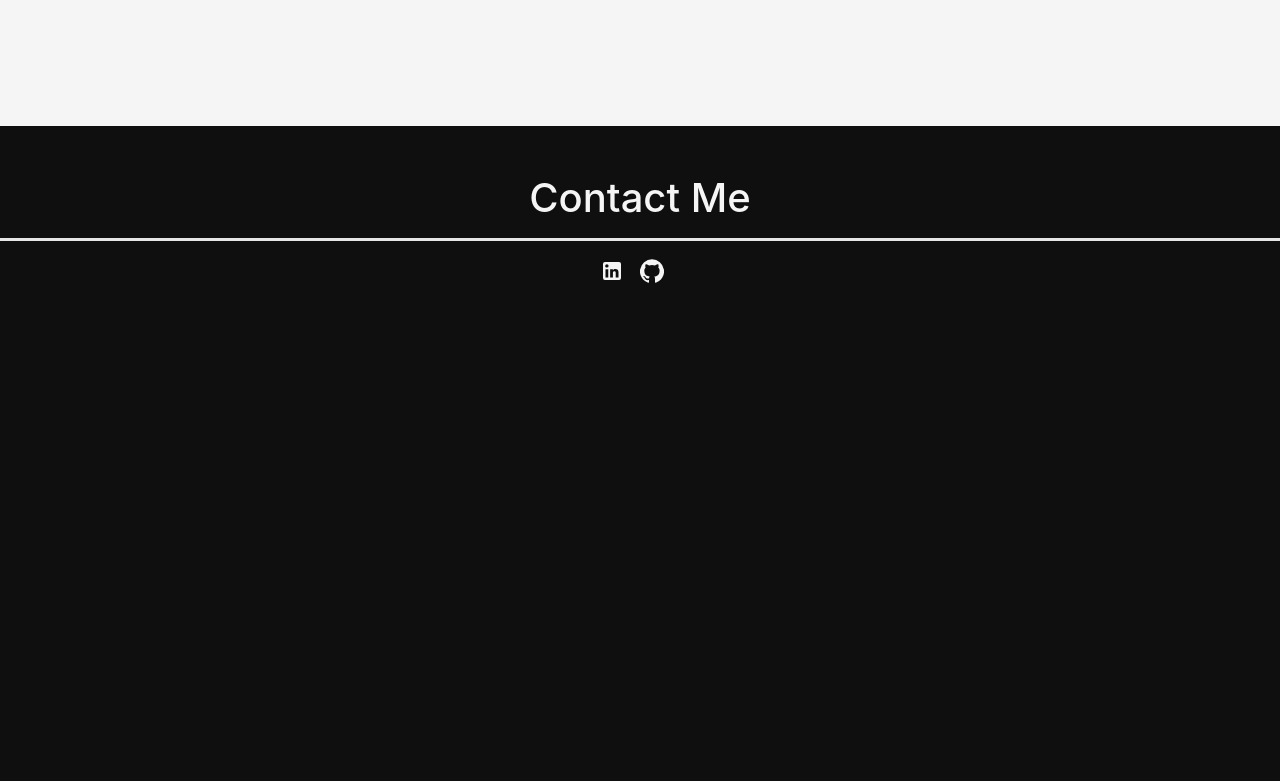
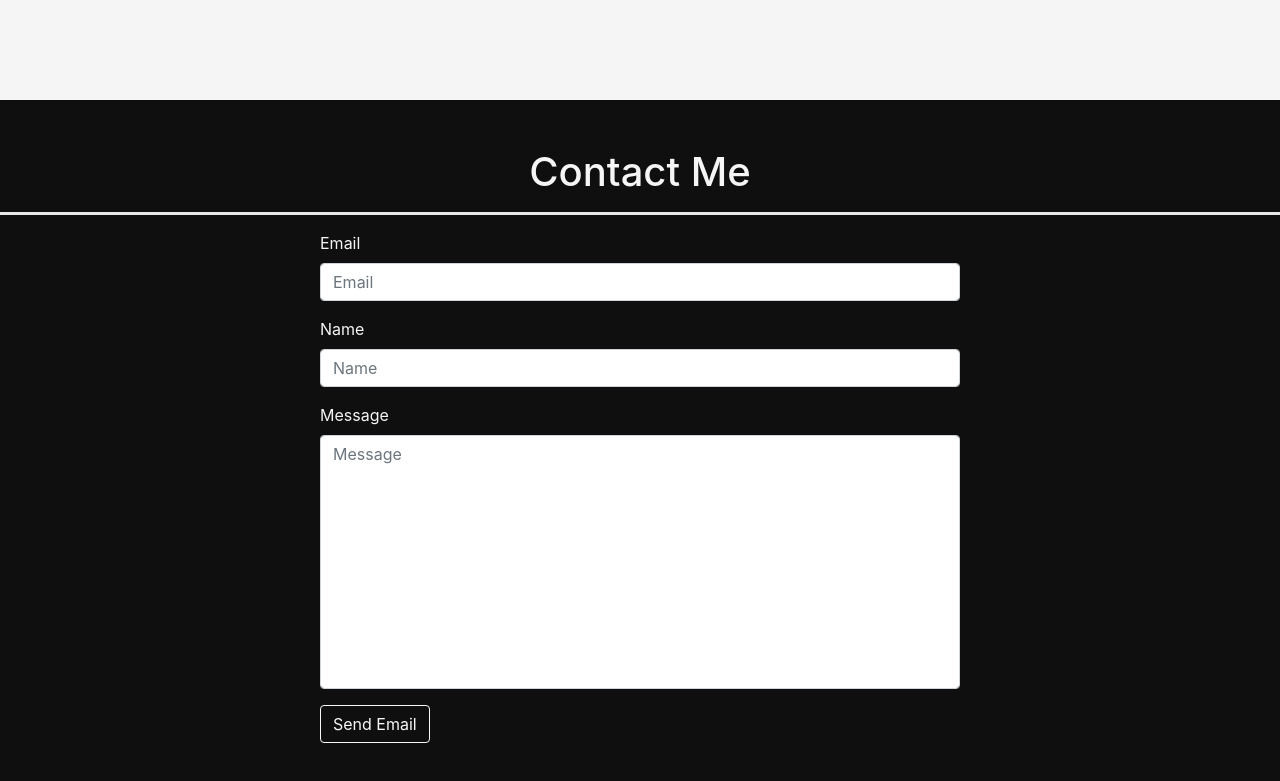
Before and after one commit to Typical-Joey/Portfolio, a React (Create React App) app: page / in a window 1280 px wide. Shown: the part 2007-2788 px from the top of the page. Before the commit the page ends 2370 px from the top, so only its background shows below. Built offline with nearby package versions, Linux system fonts and the light colour scheme.

Commit message:
Set up contact form, and emails send to me

```diff
--- a/package.json
+++ b/package.json
@@ -7,6 +7,8 @@
     "@testing-library/jest-dom": "^5.11.9",
     "@testing-library/react": "^11.2.5",
     "@testing-library/user-event": "^12.8.1",
+    "emailjs": "^3.4.0",
+    "emailjs-com": "^2.6.4",
     "react": "^17.0.1",
     "react-dom": "^17.0.1",
     "react-scripts": "4.0.3",
--- a/public/styles.css
+++ b/public/styles.css
@@ -23,6 +23,8 @@ textarea {
   resize: none;
 }
 
+/* Greeting --------------------------------------------------------------------------------- */
+
 .greeting {
   background-image: linear-gradient(to bottom right, #f5f5f5 50%, #0f0f0f 50%);
   margin-bottom: 3rem;
@@ -34,6 +36,8 @@ textarea {
   padding-top: 20rem;
   mix-blend-mode: exclusion;
 }
+
+/* Projects ---------------------------------------------------------------------------------- */
 
 .projects {
   background-color: #f5f5f5;
@@ -67,17 +71,13 @@ textarea {
   right: 50px;
 }
 
-.keeper {
-  border-radius: 5px;
-  width: 100%;
-  height: 100%;
-  background-color: #f5ba13;
-  color: #fff;
-  padding-top: 50%;
-}
+/* Contact ------------------------------------------------------------------- */
 
 .contact {
+  display: block;
+  text-align: left;
   padding-bottom: 5rem;
+  margin: auto 20rem;
 }
 
 .icons {
@@ -106,6 +106,8 @@ textarea {
 .icon {
   margin-bottom: 1rem;
 }
+
+/* Modal ---------------------------------------------------------------------------*/
 
 .modal-background {
   background: rgba(0, 0, 0, 0.8);
--- a/src/components/Contact.jsx
+++ b/src/components/Contact.jsx
@@ -1,18 +1,75 @@
 import React from "react";
-import LinkedInIcon from "@material-ui/icons/LinkedIn";
-import GitHubIcon from "@material-ui/icons/GitHub";
+import emailjs from "emailjs-com";
+require("dotenv").config();
 
 export default function Contact() {
+  function sendEmail(e) {
+    e.preventDefault();
+
+    emailjs
+      .sendForm(
+        process.env.REACT_APP_SERVICE_ID,
+        process.env.REACT_APP_TEMPLATE_ID,
+        e.target,
+        process.env.REACT_APP_USER_ID
+      )
+      .then(
+        (result) => {
+          console.log(result.text);
+        },
+        (error) => {
+          console.log(error.text);
+        }
+      );
+    e.target.reset();
+  }
+
   return (
-    <div id="Contact" className="contact margin-top">
+    <div id="Contact" className="margin-top">
       <h1>Contact Me</h1>
       <hr />
-      <a href="https://www.linkedin.com/in/joseph-capocci-01bb10199/">
-        <LinkedInIcon className="icons" />
-      </a>
-      <a href="https://github.com/Typical-Joey/">
-        <GitHubIcon className="icons" />
-      </a>
+      <form onSubmit={sendEmail} className="contact">
+        <div className="mb-3">
+          <label htmlFor="email" className="form-label">
+            Email
+          </label>
+          <input
+            name="email"
+            id="email"
+            className="form-control"
+            type="email"
+            placeholder="Email"
+          />
+        </div>
+        <div className="mb-3">
+          <label htmlFor="name" className="form-label">
+            Name
+          </label>
+          <input
+            name="name"
+            id="name"
+            className="form-control"
+            type="text"
+            placeholder="Name"
+          />
+        </div>
+        <div className="mb-3">
+          <label htmlFor="message" className="form-label">
+            Message
+          </label>
+          <textarea
+            name="message"
+            id="message"
+            className="form-control"
+            cols="30"
+            rows="10"
+            placeholder="Message"
+          ></textarea>
+        </div>
+        <button type="submit" className="btn btn-outline-light">
+          Send Email
+        </button>
+      </form>
     </div>
   );
 }
--- a/src/components/SideIcons.jsx
+++ b/src/components/SideIcons.jsx
@@ -14,9 +14,6 @@ export default function SideIcons() {
         <GitHubIcon fontSize="large" className="icon" />
       </a>
       <a href="">
-        <EmailIcon fontSize="large" className="icon" />
-      </a>
-      <a href="">
         <DescriptionIcon fontSize="large" className="icon" />
       </a>
     </div>
```
Also changed, not shown: 2 other files (tests, documents, lock files or other folders).
